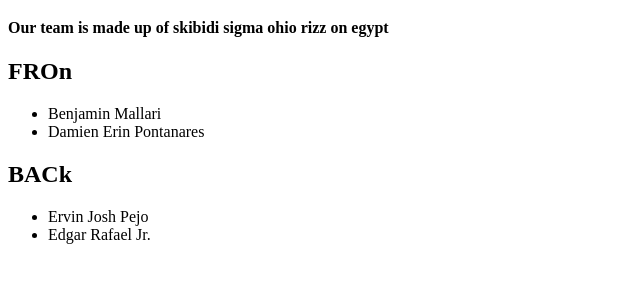
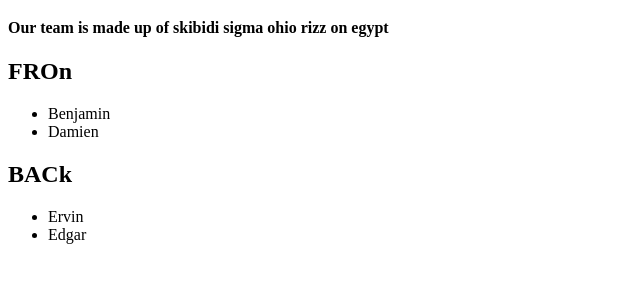
Before and after one commit to usergaia/render-flask-deploy, a plain HTML site: page templates/about.html in a window 1280 px wide. Shown: the part 61-344 px from the top of the page, without its empty margins (0-640 px from the left). Drawn offline with Linux system fonts and the light colour scheme.

Commit message:
edit about.html

```diff
--- a/templates/about.html
+++ b/templates/about.html
@@ -10,13 +10,13 @@
     <h4>Our team is made up of skibidi sigma ohio rizz on egypt</h4>
     <h2>FROn</h2>
     <ul>
-        <li>Benjamin Mallari</li>
-        <li>Damien Erin Pontanares</li>
+        <li>Benjamin</li>
+        <li>Damien</li>
     </ul>
     <h2>BACk</h2>
     <ul>
-        <li>Ervin Josh Pejo</li>
-        <li>Edgar Rafael Jr.</li>
+        <li>Ervin</li>
+        <li>Edgar</li>
     </ul>
 </body>
 </html>
```
